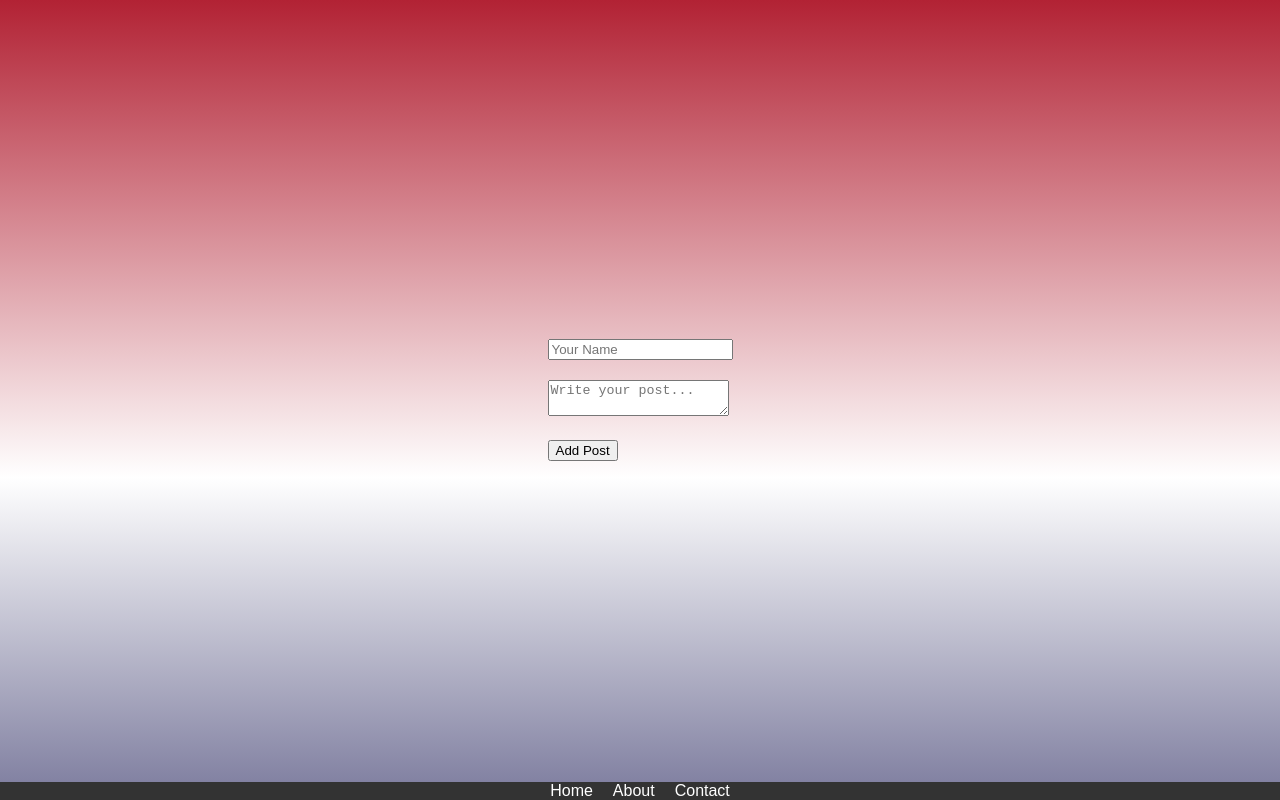
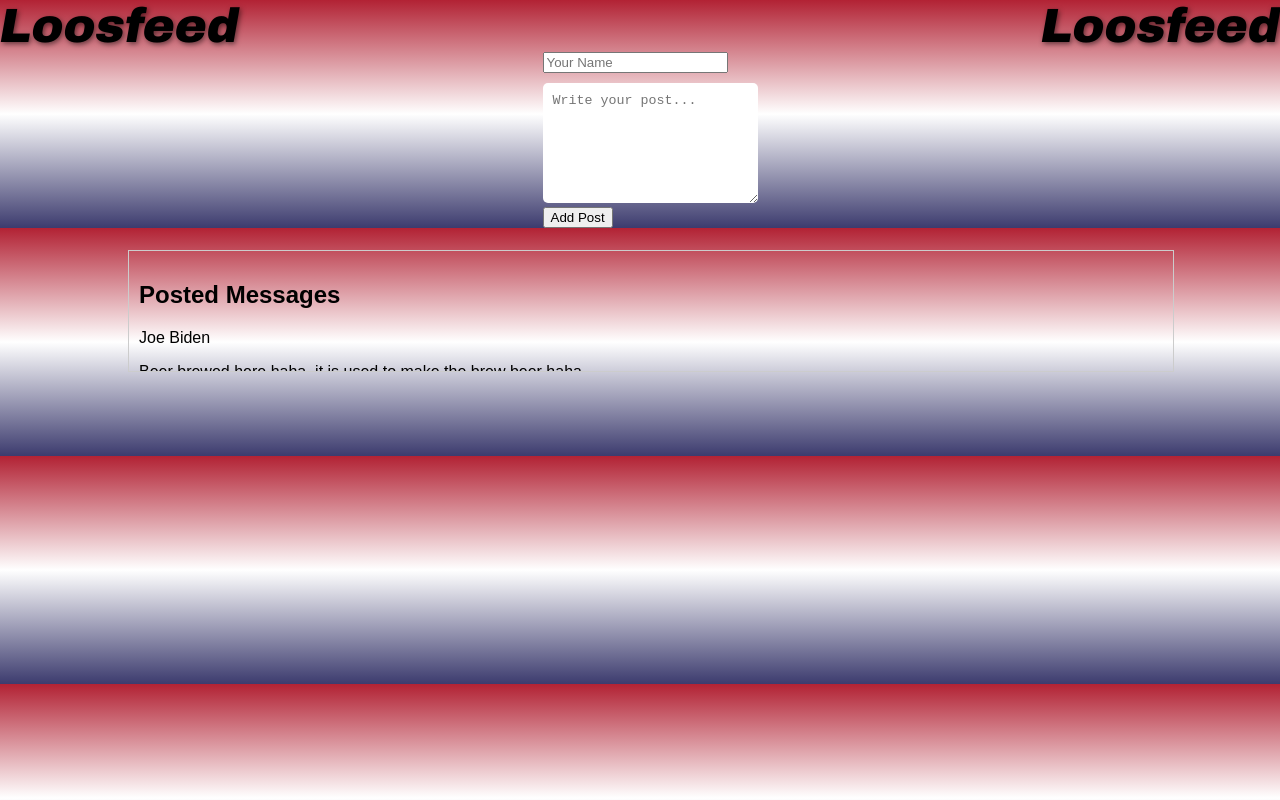
Before and after one commit to Qball12600/Social-Feed-Project-Loosfeed, a React (Create React App) app: page / in a window 1280 px wide. Shown: the top 800 px of the page. Built offline with nearby package versions, Linux system fonts and the light colour scheme.

Commit message:
Updated functionality

```diff
--- a/src/App.css
+++ b/src/App.css
@@ -1,86 +1,73 @@
-header {
-  position: fixed;
-  bottom: 0;
-  left: 0;
-  width: 100%;
-  background-color: #333;
-  color: #fff;
-}
-
-nav {
-  display: flex;
-  justify-content: center;
-}
-
-ul {
-  list-style-type: none;
-  margin: 0;
-  padding: 0;
-}
-
-li {
-  display: inline;
-  margin: 0 10px;
-}
-
-a {
-  color: #fff;
-  text-decoration: none;
-}
-
-a:hover {
-  text-decoration: underline;
-}
-
-body {
-  background: linear-gradient(to bottom, #b22234, #ffffff, #3c3b6e);
-  margin: 0;
-  padding: 0;
-  font-family: Arial, sans-seriff;
-  height: 100%;
-}
-
 app-container {
   display: flex;
   flex-direction: column;
   align-items: center;
-  border-radius: 10px;
-  padding: 20px;
+  justify-content: space-between;
+  height:100vh;
+  overflow: hidden;
+}
+.content-container {
+  flex: 1;
+  display: flex;
+  flex-direction: column;
+  align-items: center;
+  justify-content: center;
+}
+.posted-messages {
+  margin-top: 20px;
+  text-align: center;
+}
+.posted-messages-container {
+  position: absolute;
+  top: 250px;
+  left: 10%;
+  width: 80%;
+  max-height: 100px;
+  overflow-y: auto;
+  border: 1px solid #ccc;
+  padding: 10px;
 
 }
-
 .form-container {
   display: flex;
   flex-direction: column;
   align-items: center;
-  justify-content: center;
-  height: 100vh;
+  justify-content: left;
+
 }
 
 .input-container {
-  margin-bottom: 20px
+  margin: top 1in;
+  display: flex;
+  justify-content: left;
+  margin-bottom: 10px;
 }
 
-.textarea-container {
-  margin-bottom: 20px;
+
+
+.textarea-container textarea {
+  width: 100%;
+  min-height: 100px;
+  padding: 10px;
+  border: 10px;
+  border-radius:5px;
+  margin-bottom: 0px;
 }
 
 .post {
   background-color: #fff;
   border-radius: 8px;
   box-shadow: 0 2px 4px rgba(0,0,0.1);
-  padding: 20px;
-  margin-bottom: 20px;
+  padding: 10px;
+  margin-bottom: 10px;
   display: flex;
   flex-direction: column;
   align-items: center;
   justify-content: center;
 }
-
 .post p {
   margin: 0;
 }
-
 .post button {
   background-color: #ccc;
   color: #333;
@@ -88,24 +75,41 @@ app-container {
   padding: 8px 16px;
   border-radius: 4px;
   cursor: pointer;
-  margin-top: 10 px;
+
+  margin-bottom: 200px;
 }
-
+body {
+  background: linear-gradient(to bottom, #b22234, #ffffff, #3c3b6e);
+  margin: 0;
+  padding: 0;
+  font-family: Arial, sans-seriff;
+  height: 100%;
+  overflow: hidden;
+}
 .footer {
-  position: fixed;
-  bottom: 0;
-  width: 100%;
-  background-color: #ffffff;
-  padding: 20px 0;
-  text-align: center;
+  position:fixed;
+  bottom:0;
+  left:0;
+  width:100%;
+  background-color:#333;
+  padding:10px 0;
 }
-
-.footer button {
-  background-color: #b22234;
+.footer-nav {
+  text-align:center;
+}
+.footer-nav ul {
+  list-style-type: none;
+  padding:0;
+  margin:0 10px;
+}
+.footer-nav li{
+  display: inline;
+  margin:0 10px;
+}
+.footer-nav a{
+  text-decoration: none;
   color: #fff;
-  border: 1px solid #333;
-  padding: 8px 16px;
-  border-radius: 4px;
-  cursor: pointer;
-  margin: 0 10px;
 }
+.footer-nav a:hover {
+  text-decoration: underline;
+}
--- a/src/App.js
+++ b/src/App.js
@@ -1,8 +1,10 @@
 import React, {useState} from 'react';
-import Header from './Components/Header';
+
 import PostList from './Components/PostList';
 import CreatePostForm from './Components/CreatePostForm';
+import ProjectName from './Components/ProjectName';
 import './App.css';
+
 
 function App() {//list of posts
   const [posts,setPosts] = useState([
@@ -22,10 +24,18 @@ const deletePost = (postId) => {
 
   return (
     <div className="app-container">
-      <Header/>
+      <ProjectName /> {ProjectName}
+      <header addPost={addPost}/>
+      <dic className="content-container"></dic>
       <CreatePostForm addPost={addPost} />
-      <PostList posts={posts} toggleLike={toggleLike} deletePost={deletePost} />
-    </div>
+      <div className="posted-messages-container">
+        <h2>Posted Messages</h2>
+        <div className="posted messages">
+           <PostList posts={posts} toggleLike={toggleLike} deletePost={deletePost} />
+          <footer/>
+        </div>
+      </div>
+   </div>
   );
 }
 export default App;
--- a/src/Components/CreatePostForm.jsx
+++ b/src/Components/CreatePostForm.jsx
@@ -1,4 +1,5 @@
 import React, {useState} from 'react';
+
 import '../App.css';
 
 function CreatePostForm({ addPost}) {// form input values and error messages
@@ -26,9 +27,11 @@ function CreatePostForm({ addPost}) {// form input values and error messages
     };
 
     return (
+
                 <div className="form-container">
                     <form onSubmit={handleSubmit}>
                     {error && <p style={{color: 'red '}}>{error}</p>}
+
                 <div className="input-container">
                     <input
                         type="text"
@@ -37,6 +40,7 @@ function CreatePostForm({ addPost}) {// form input values and error messages
                         onChange={(e) => setName(e.target.value)}
                     />
                 </div>
+
                 <div className="textarea-container">
                     <textarea
                         placeholder="Write your post..."
@@ -47,6 +51,7 @@ function CreatePostForm({ addPost}) {// form input values and error messages
                     <button type="submit">Add Post</button>
                 </form>
                 </div>
+
     );
 
 
--- /dev/null
+++ b/src/Components/ProjectName.css
@@ -0,0 +1,26 @@
+.project-name {
+    position: relative;
+    display:flex;
+    justify-content:space-between;
+    align-items: center;
+    font-family: 'Arial Black' , sans-serif;
+    font-size: 48px;
+}
+.left-side, .right-side {
+    flex-grow: 1;
+    text-align: absolute;
+}
+
+
+
+.project-name span {
+    text-shadow: 2px 2px 5px rgba(0,0,0,0.5);
+    transform: skew(-10deg);
+    display: inline-block;
+}
+.project-name .left-side {
+    transform: rotateY(20deg) rotateX(5deg) translateX(-10);
+}
+.project-name .right-side {
+    transform: rotateY(-20deg) rotateX(5-deg) translateX(10);
+}
--- /dev/null
+++ b/src/Components/ProjectName.js
@@ -0,0 +1,12 @@
+import React from'react';
+import './ProjectName.css';
+
+const ProjectName = () => {
+    return (
+        <div className="project-name">
+            <span className="left-side">Loosfeed</span>
+            <span clasName="right-side">Loosfeed</span>
+        </div>
+    );
+}
+export default ProjectName;
```
Also changed, not shown: src/Components/Footer.jsx (added, +11 -0 lines). Lines whose indentation alone changed are shown as unchanged.
